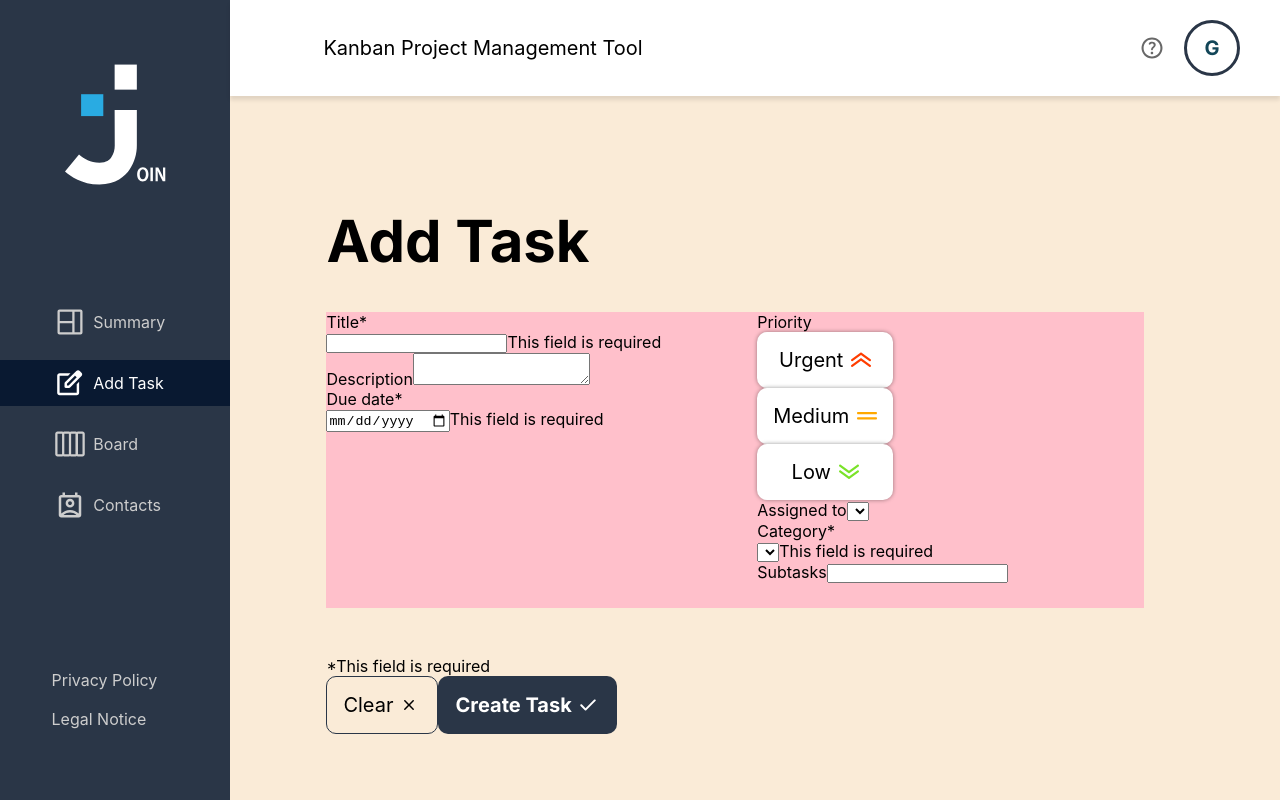
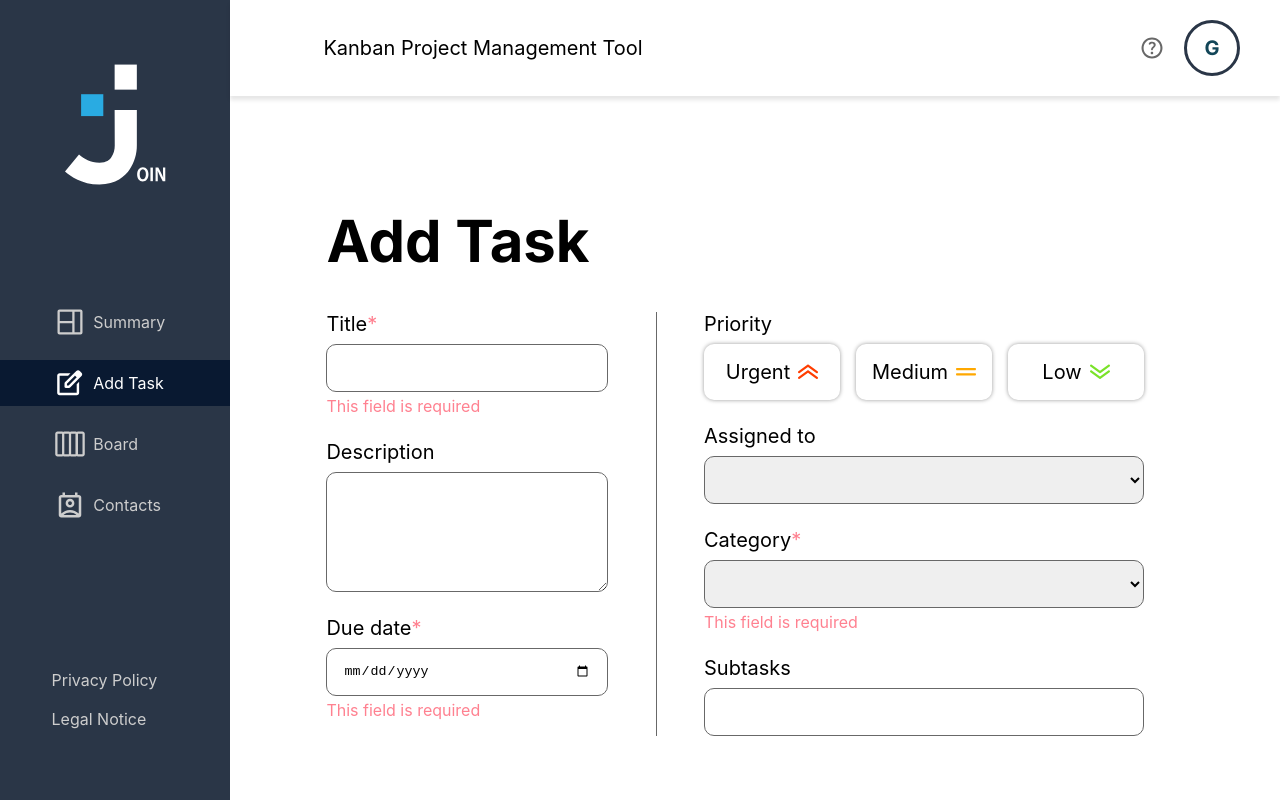
Before and after one commit to AnastasiaRoberz/join, an Angular app: page /add-task in a window 1280 px wide. Built offline with nearby package versions, Linux system fonts and the light colour scheme; a web font is replaced by a local one.

Commit message:
style: main-styling for add-task-page

```diff
--- a/src/app/features/main/add-task/add-task.scss
+++ b/src/app/features/main/add-task/add-task.scss
@@ -5,7 +5,7 @@
   height: 100%;
   padding-inline: 96px 136px;
   padding-block: 124px 66px;
-  background-color: antiquewhite;
+  // background-color: antiquewhite;
 }
 
 .content {
@@ -16,10 +16,103 @@
   gap: 48px;
 }
 
+.required {
+  color: #ff8190;
+  text-align: start;
+}
+
 .task-container {
-  background-color: pink;
-  height: 100%;
+  // background-color: pink;
+  // height: 100%;
   width: 100%;
   display: flex;
   gap: 96px;
 }
+
+.task-footer {
+  width: 100%;
+  max-width: 976px;
+  height: 56px;
+  margin-top: 76px;
+  display: flex;
+  justify-content: space-between;
+  align-items: flex-end;
+  // background-color: #ff819049;
+
+  &__buttons {
+    display: flex;
+    gap: 16px;
+    // background-color: #6868683d;
+  }
+}
+
+.taskLeft {
+  position: relative;
+
+  &::after {
+    content: '';
+    position: absolute;
+    left: calc(100% + 48px);
+    top: 0;
+    height: 424px;
+    width: 1px;
+    background-color: #686868;
+  }
+}
+
+.taskWrap {
+  width: 100%;
+  max-width: 440px;
+  height: 100%;
+  display: flex;
+  flex-direction: column;
+  gap: 24px;
+
+  label {
+    font-size: 20px;
+    line-height: 120%;
+  }
+
+  input,
+  textarea,
+  select {
+    width: 100%;
+    height: 48px;
+    padding: 12px 16px;
+    border: 1px solid #686868;
+    border-radius: 10px;
+  }
+
+  textarea {
+    width: 100%;
+    height: 120px;
+  }
+
+  .hint-msg {
+    font-size: calcClamp(12, 16, 768, 400);
+    color: #ff8190;
+  }
+
+  &__inputBox {
+    display: flex;
+    flex-direction: column;
+    gap: 8px;
+  }
+
+  &__withHint {
+    display: flex;
+    flex-direction: column;
+    gap: 4px;
+  }
+
+  &__btnBox {
+    display: flex;
+    flex-direction: column;
+    gap: 8px;
+
+    &--buttons {
+      display: flex;
+      gap: 16px;
+    }
+  }
+}
```
